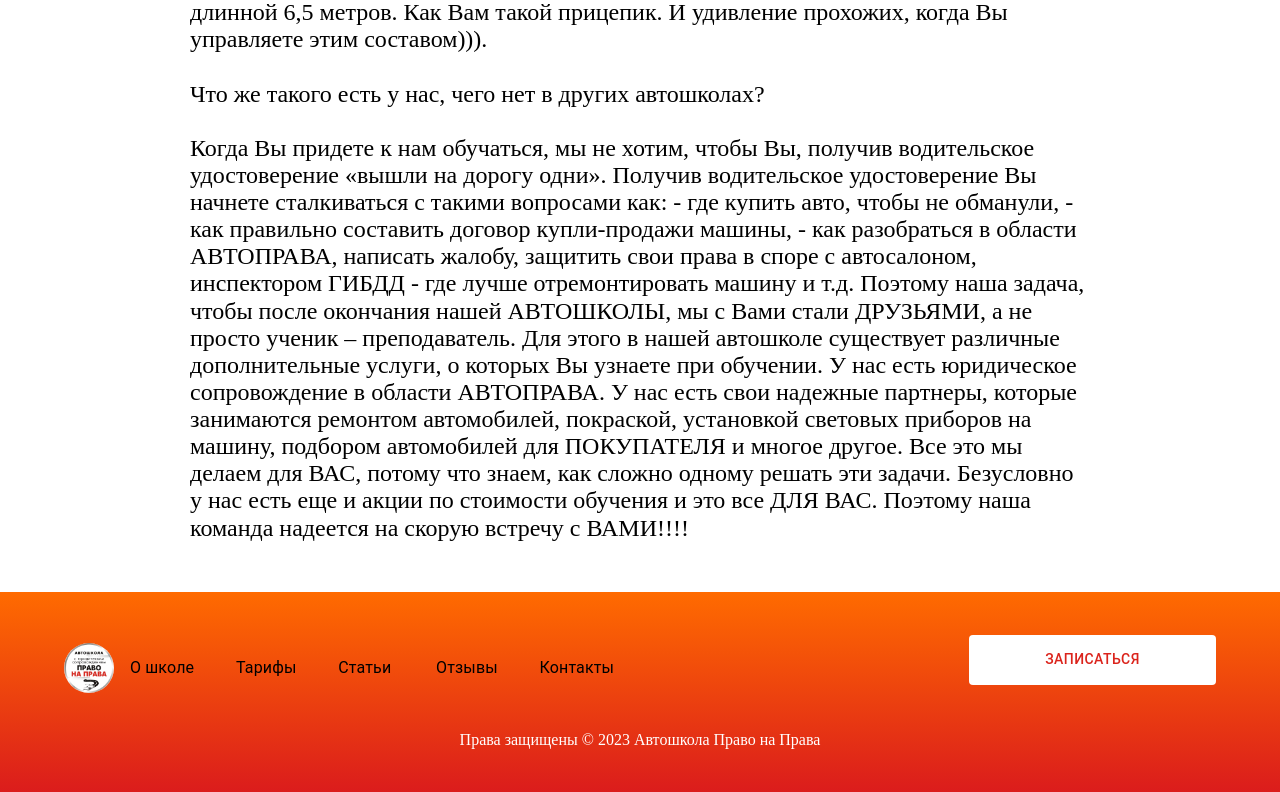
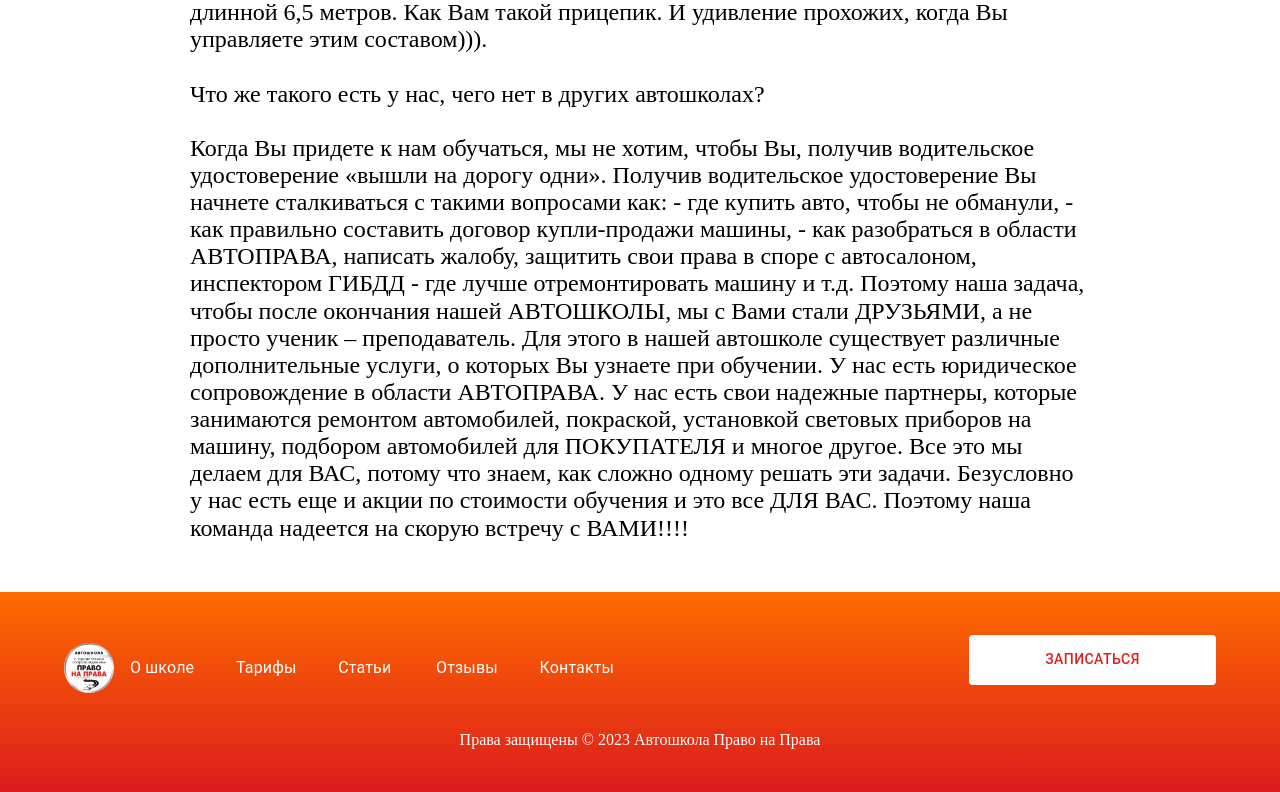
Before and after one commit to ArtemBelykh/onlineschool, a React (Create React App) app: page /article/How-Me in a window 1280 px wide. Shown: the part 3338-4130 px from the top of the page. Built offline with nearby package versions, Linux system fonts and the light colour scheme.

Commit message:
30.04.23

```diff
--- a/src/Components/Footer.tsx
+++ b/src/Components/Footer.tsx
@@ -24,7 +24,7 @@ const Footer = () => {
                                                     smooth={true}
                                                     offset={-100}
                                                     duration={500}
-                                                    style={{color: "black", textDecoration: "none"}}
+                                                    style={{color: "white", textDecoration: "none"}}
                                                     to={page.tags}>
                                             <ListItemText id={"#" + page.tags} sx={{fontFamily: "Mulish"}}>
                                                 {page.title}
```
